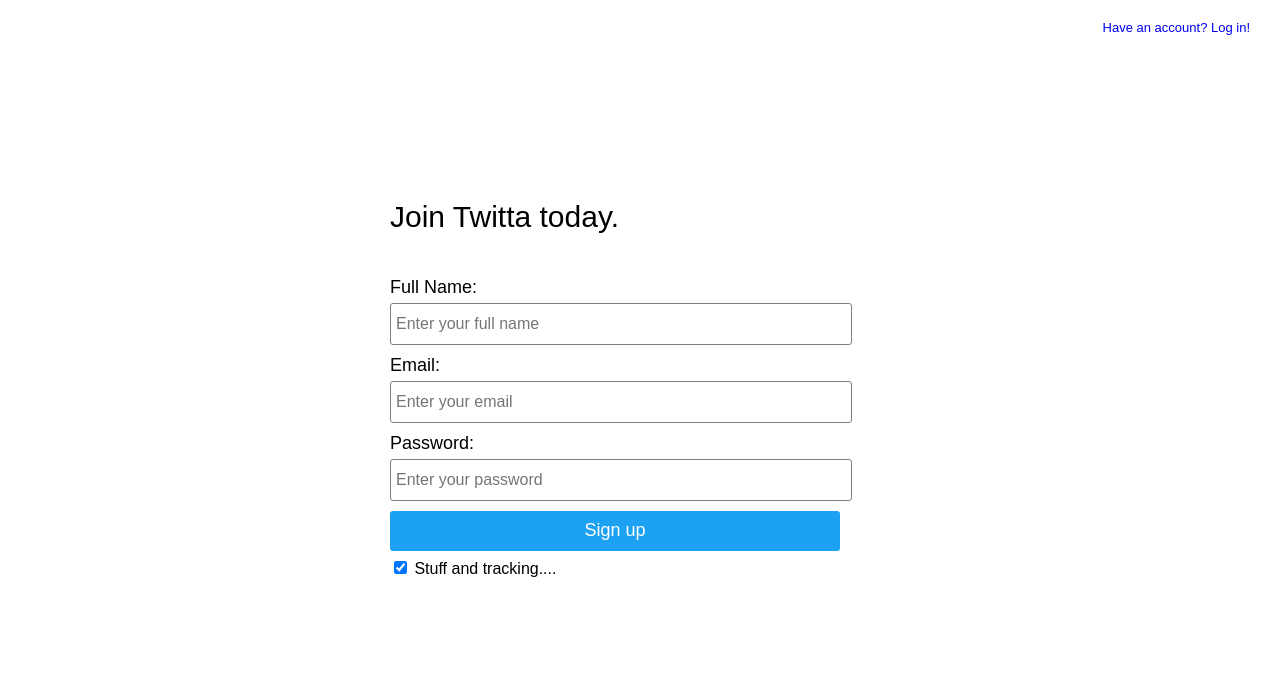
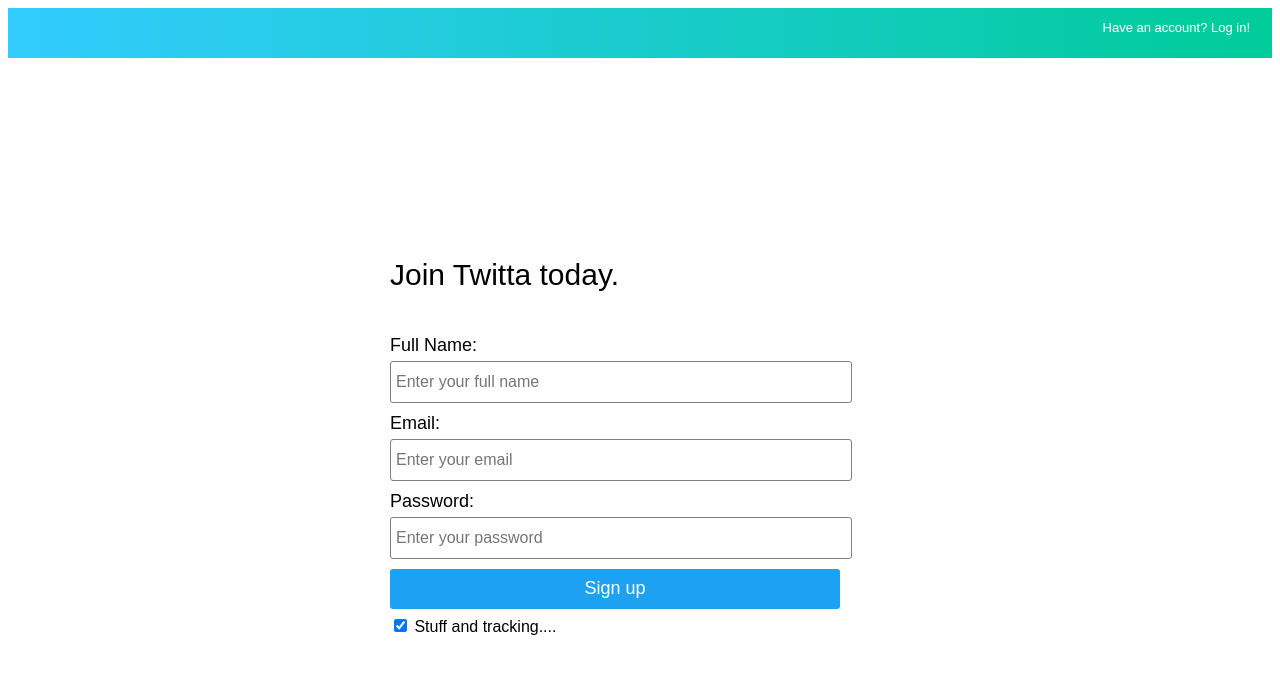
Before and after one commit to bettyjobrotherton/express_static, a website: page public/html/signup.html in a window 1280 px wide. Drawn offline with Linux system fonts and the light colour scheme.

Commit message:
Finished linear gradient at top of Signup

```diff
--- a/public/css/signup.css
+++ b/public/css/signup.css
@@ -1,14 +1,18 @@
 body {
   font-family: Arial, sans-serif;
+}
 
 header {
-  background: linear-gradient(right, skyblue, mediumspringgreen);
-
-}
-
+  width: 100%;
+  height: 50px;
+  background: -webkit-linear-gradient(left, #33ccff, #00cc99); /* Safari 5.1 to 6.0 */
+  background: -o-linear-gradient(right, #33ccff, #00cc99); /* Opera 11.1 to 12.0 */
+  background: -moz-linear-gradient(right, #33ccff, #00cc99); /* Firefox 3.6 to 15 */
+  background: linear-gradient(to right, #33ccff, #00cc99); /* Standard syntax */
 }
 
 header a {
+  color: #ffffff;
   font-size: 13px;
   text-decoration: none;
   position: fixed;
```
